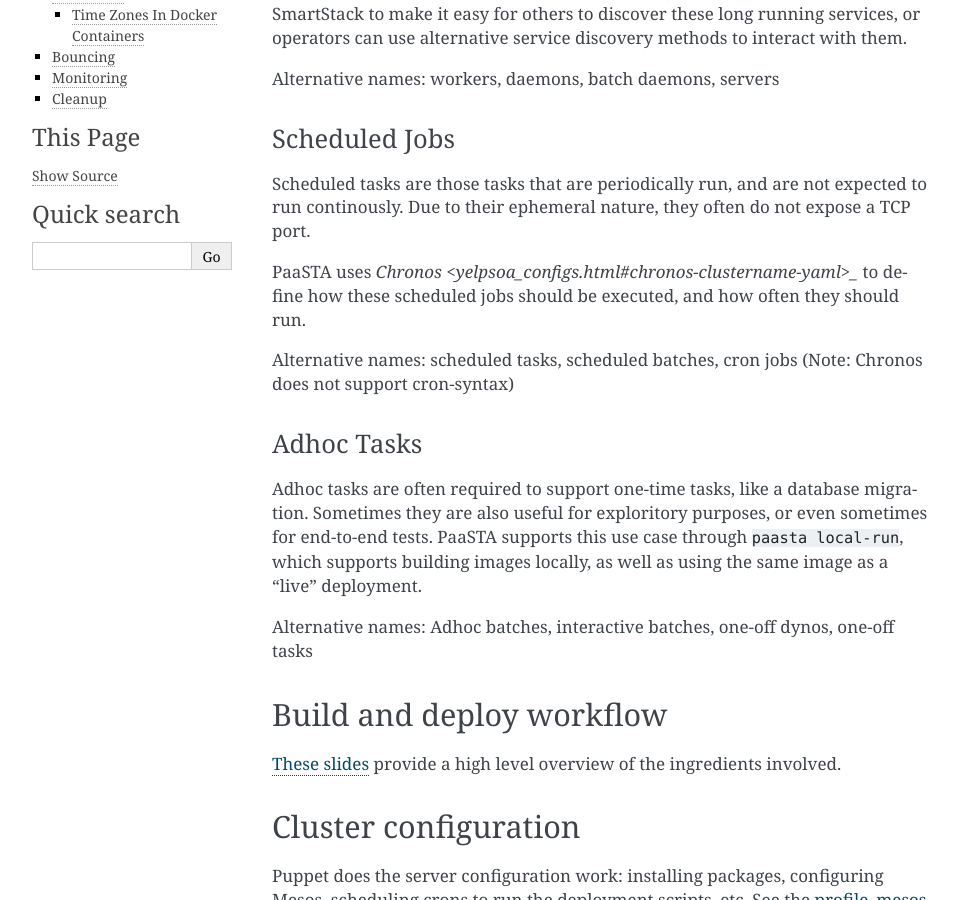
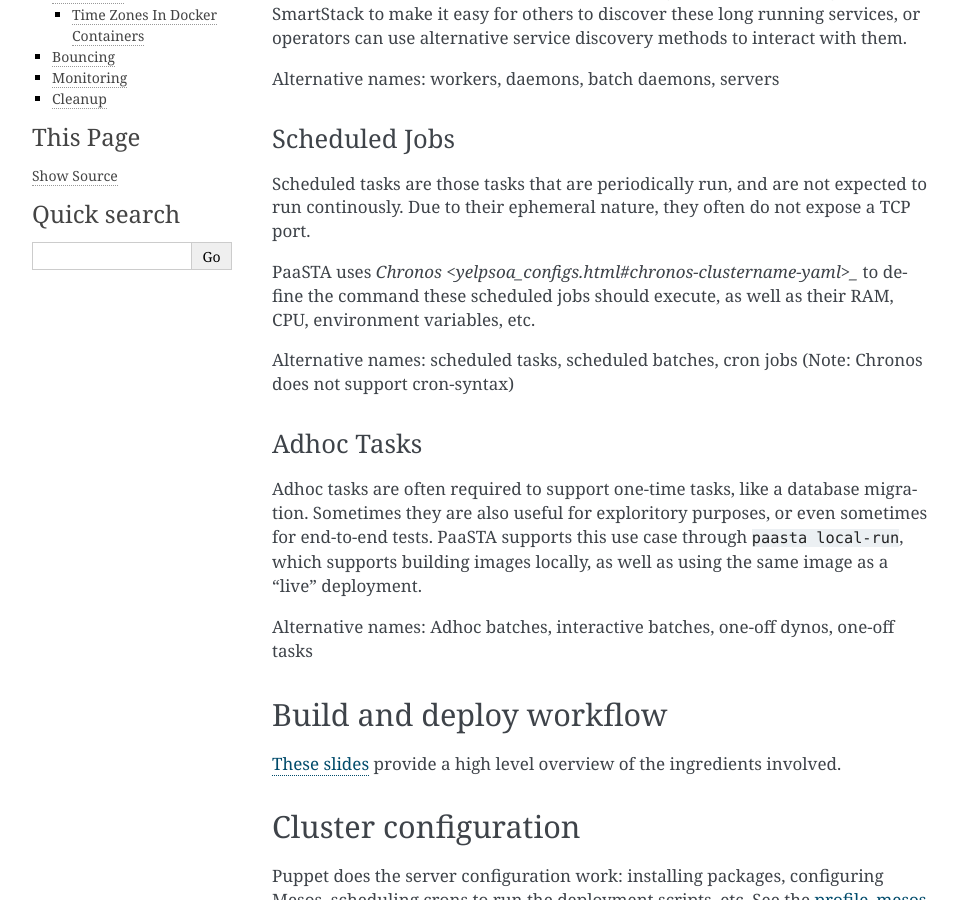
Before and after one commit to Yelp/paasta, a Sphinx documentation site: the page built from docs/source/workflow.rst, in a window 1280 px wide and 900 px high, scrolled down 405 px. Shown: the whole window, without its empty margins (148-1106 px from the left). Built offline with Sphinx 7.4.7, drawn with Linux system fonts in a browser that asks for light colours; pages that are not in the unit, such as notebooks, are missing from menus.

Commit message:
Fix small wording in Scheduled jobs docs

```diff
--- a/docs/source/workflow.rst
+++ b/docs/source/workflow.rst
@@ -25,7 +25,8 @@
 to run continously. Due to their ephemeral nature, they often do not expose a TCP port.
 
 PaaSTA uses `Chronos <yelpsoa_configs.html#chronos-clustername-yaml>_` to define
-how these scheduled jobs should be executed, and how often they should run.
+the command these scheduled jobs should execute, as well as their RAM, CPU, environment
+variables, etc.
 
 Alternative names: scheduled tasks, scheduled batches, cron jobs (Note: Chronos does not support cron-syntax)
 
```
